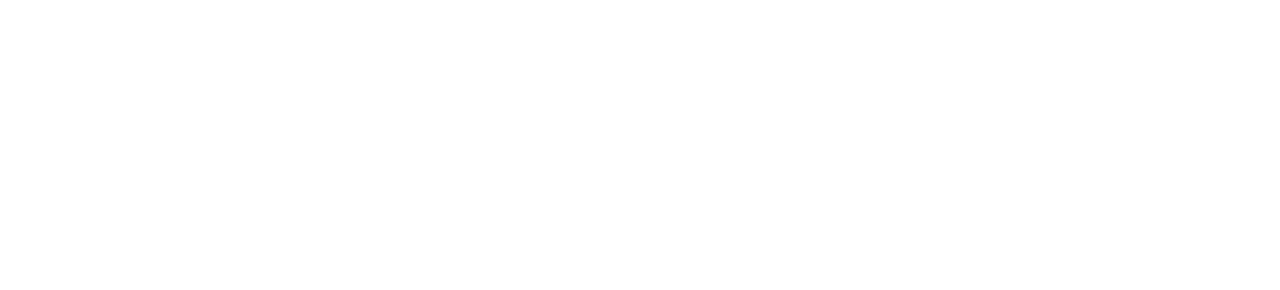
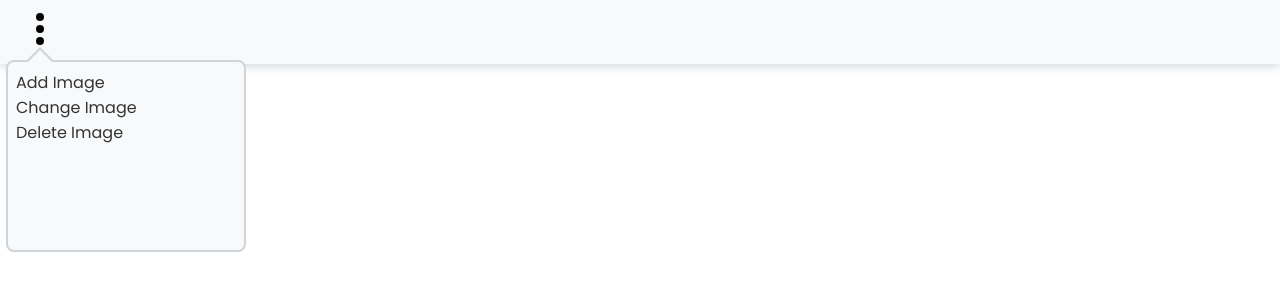
Before and after one commit to ivan-mangulabnan/dropdown-carousel, a website built with webpack: page src/index.html in a window 1280 px wide. Built offline with nearby package versions, Linux system fonts and the light colour scheme.

Commit message:
Laid the nav elements

```diff
--- a/src/index.html
+++ b/src/index.html
@@ -6,6 +6,21 @@
   <title>Dropdown & Image-Carousel</title>
 </head>
 <body>
-
+  <header>
+    <nav>
+      <button class="dropdown-icon" type="button"></button>
+      <div class="dropdown-div">
+        <div class="dropdown add">
+          <p>Add Image</p>
+        </div>
+        <div class="dropdown change">
+          <p>Change Image</p>
+        </div>
+        <div class="dropdown delete">
+          <p>Delete Image</p>
+        </div>
+      </div>
+    </nav>
+  </header>
 </body>
 </html>
```
